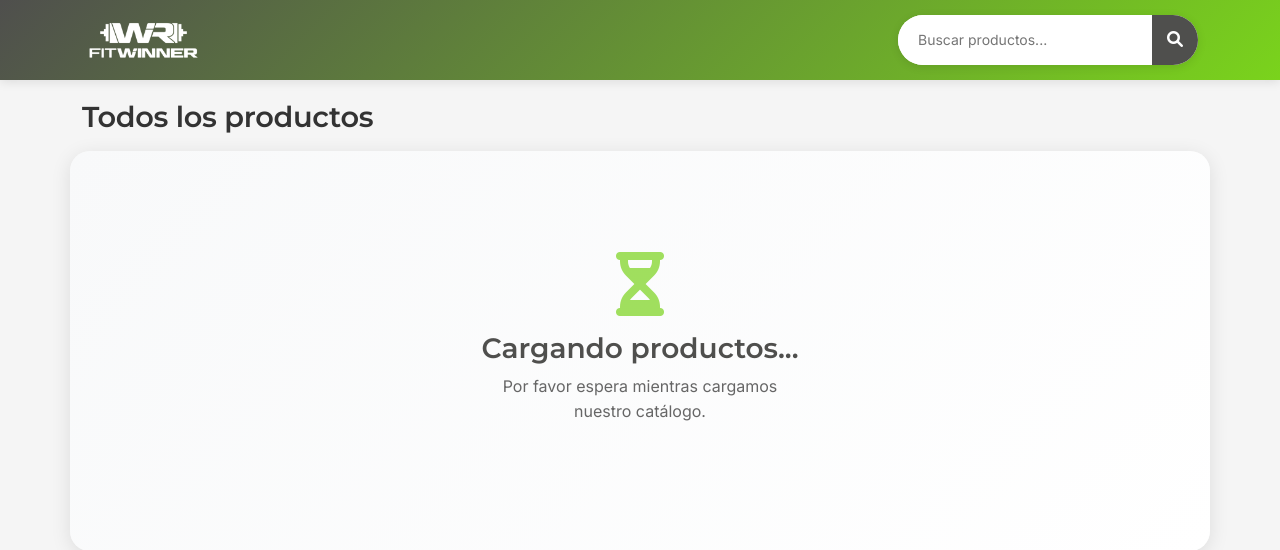
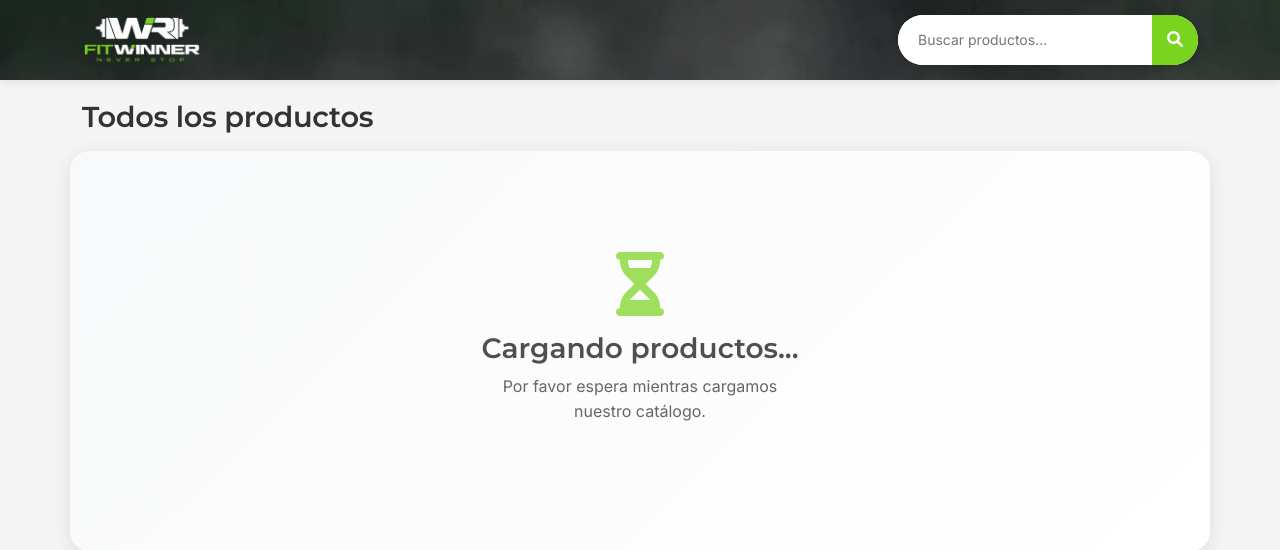
Before and after one commit to anthourrego/ShopInventory, a PHP site: page / in a window 1280 px wide. Shown: the top 550 px of the page. Run offline with PHP 8.4, Linux system fonts and the light colour scheme.

Commit message:
ORganizan banne y sistema de busqueda

```diff
--- a/css/styles.css
+++ b/css/styles.css
@@ -48,6 +48,10 @@
 /* Header */
 .header {
     background: linear-gradient(135deg, #4F4F4D, #7AD31C);
+    background: url('../assets/navbar/banner1-1.webp');
+    background-size: cover;
+    background-position: center;
+    background-repeat: no-repeat;
     color: white;
     padding: 15px 0;
     box-shadow: 0 2px 10px rgba(0,0,0,0.1);
@@ -105,7 +109,7 @@
 }
 
 .search-btn {
-    background: #4F4F4D;
+    background: #7AD31C;
     color: white;
     border: none;
     padding: 12px 15px;
@@ -1036,25 +1040,27 @@
 
     .search-container.expanded .search-btn {
         border-radius: 0 25px 25px 0;
-    }
+    } */
 
     .main-banner {
         margin: 15px 0;
         padding: 0 10px;
     }
+
+
 }
 
 /* Media query específica para tablets */
-@media (max-width: 768px) and (min-width: 577px) {
+/* @media (max-width: 768px) and (min-width: 577px) {
     .search-container.expanded {
         max-width: 350px;
     }
-}
+} */
 
 /* Asegurar comportamiento normal en desktop */
 @media (min-width: 769px) {
-    .search-container {
-        /* width: 100%; */
+    /* .search-container {
+        //width: 100%;
         min-width: 300px;
     }
 
--- a/index.html
+++ b/index.html
@@ -32,14 +32,11 @@
         <div class="container">
             <div class="header-content">
                 <div class="logo">
-                    <img src="assets/logo1.png" alt="FITWINNER">
-                    <!-- <div class="logo-text">
-                        <h1>FITWINNER</h1>
-                    </div> -->
+                    <img src="assets/logo2.webp" alt="FITWINNER">
                 </div>
-                <div class="search-container" id="search-container">
-                    <input type="text" placeholder="Buscar productos..." class="search-input" id="search-input">
-                    <button class="search-btn" id="search-btn">
+                <div class="search-container">
+                    <input type="text" placeholder="Buscar productos..." class="search-input">
+                    <button class="search-btn">
                         <i class="fas fa-search"></i>
                     </button>
                 </div>
--- a/js/main.js
+++ b/js/main.js
@@ -286,10 +286,11 @@
     // Búsqueda
     const searchInput = document.querySelector('.search-input');
     const searchBtn = document.querySelector('.search-btn');
-    const searchContainer = document.querySelector('.search-container');
+    /* const searchContainer = document.querySelector('.search-container'); */
 
     if (searchBtn) {
-        searchBtn.addEventListener('click', function(e) {
+        searchBtn.addEventListener('click', performSearch);
+        /* searchBtn.addEventListener('click', function(e) {
             // Verificar si estamos en dispositivo móvil
             if (window.innerWidth <= 768) {
                 // Si el buscador no está expandido, expandirlo
@@ -304,7 +305,7 @@
             }
             // Si está expandido o estamos en desktop, realizar búsqueda
             performSearch();
-        });
+        }); */
     }
 
     if (searchInput) {
@@ -315,7 +316,7 @@
         });
 
         // Cerrar el buscador móvil cuando se pierde el foco
-        searchInput.addEventListener('blur', function() {
+        /* searchInput.addEventListener('blur', function() {
             if (window.innerWidth <= 768) {
                 setTimeout(() => {
                     if (!searchInput.value.trim()) {
@@ -323,15 +324,15 @@
                     }
                 }, 150);
             }
-        });
+        }); */
     }
 
     // Manejar redimensionamiento de ventana
-    window.addEventListener('resize', function() {
+    /* window.addEventListener('resize', function() {
         if (window.innerWidth > 768) {
             searchContainer.classList.remove('expanded');
         }
-    });
+    }); */
 }
 
 // Función para realizar búsqueda
```
Also changed, not shown: other parts of css/styles.css (+8 -47 lines), assets/logo2.png (added), assets/logo2.webp (added), assets/navbar/Banner2-1.png (added), assets/navbar/Banner2-1.webp (added), assets/navbar/Banner2.png (added), assets/navbar/Banner3.png (added), assets/navbar/banner1-1.png (added), assets/navbar/banner1-1.webp (added), assets/navbar/banner1.png (added).
